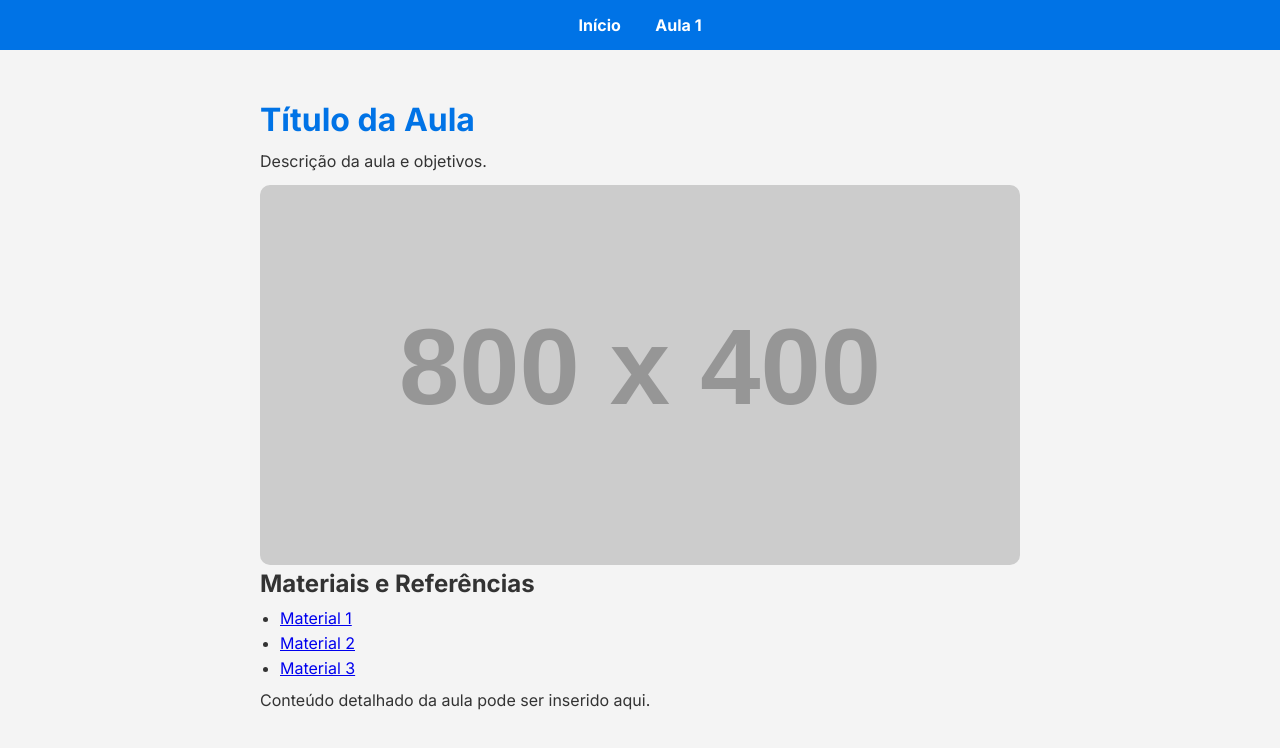
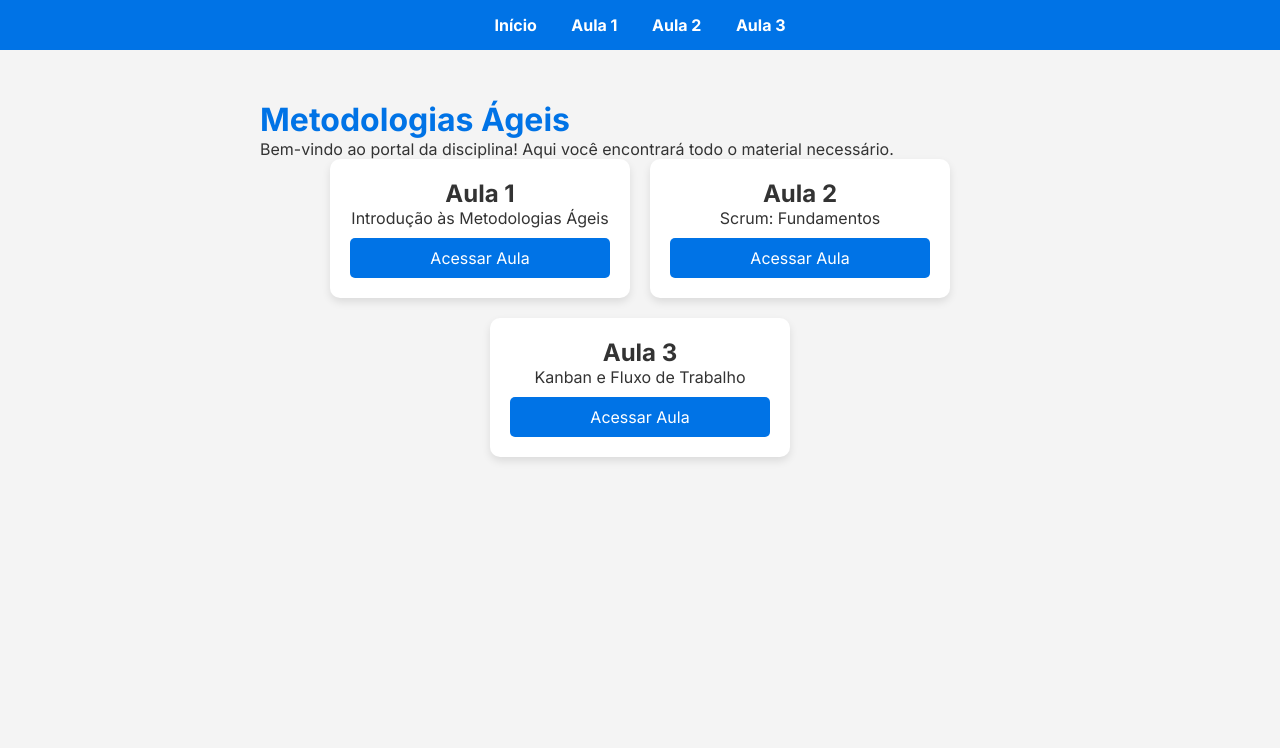
Before and after one commit to andresabcb/projetoagil, a plain HTML site: page index.html in a window 1280 px wide. Drawn offline with Linux system fonts and the light colour scheme; placeholder pictures from the web are drawn by us.

Commit message:
atualizando o layout 2

```diff
--- a/index.html
+++ b/index.html
@@ -3,7 +3,7 @@
 <head>
     <meta charset="UTF-8">
     <meta name="viewport" content="width=device-width, initial-scale=1.0">
-    <title>Aula - Título da Aula</title>
+    <title>Metodologias Ágeis</title>
     <link href="https://fonts.googleapis.com/css2?family=Inter:wght@300;400;700&display=swap" rel="stylesheet">
     <style>
         * { margin: 0; padding: 0; box-sizing: border-box; font-family: 'Inter', sans-serif; }
@@ -12,31 +12,37 @@
         .navbar a { color: white; text-decoration: none; margin: 0 15px; font-weight: bold; }
         .container { margin-top: 80px; padding: 20px; text-align: left; max-width: 800px; margin-left: auto; margin-right: auto; }
         h1 { color: #0073e6; }
-        .content img { width: 100%; border-radius: 10px; margin-top: 10px; }
-        .content p { margin-top: 10px; line-height: 1.6; }
-        .content ul { margin-top: 10px; padding-left: 20px; }
-        .content ul li { margin-bottom: 5px; }
+        .grid { display: flex; flex-wrap: wrap; justify-content: center; gap: 20px; }
+        .card { background: white; padding: 20px; border-radius: 10px; box-shadow: 0 4px 8px rgba(0,0,0,0.1); width: 300px; text-align: center; }
+        .card a { display: block; margin-top: 10px; padding: 10px; background: #0073e6; color: white; text-decoration: none; border-radius: 5px; }
     </style>
 </head>
 <body>
     <div class="navbar">
         <a href="index.html">Início</a>
         <a href="aula1.html">Aula 1</a>
-        <!-- <a href="aula2.html">Aula 2</a>
-        <a href="aula3.html">Aula 3</a> -->
+        <a href="aula2.html">Aula 2</a>
+        <a href="aula3.html">Aula 3</a>
     </div>
     <div class="container">
-        <h1>Título da Aula</h1>
-        <div class="content">
-            <p>Descrição da aula e objetivos.</p>
-            <img src="https://via.placeholder.com/800x400" alt="Imagem ilustrativa da aula">
-            <h2>Materiais e Referências</h2>
-            <ul>
-                <li><a href="#" target="_blank">Material 1</a></li>
-                <li><a href="#" target="_blank">Material 2</a></li>
-                <li><a href="#" target="_blank">Material 3</a></li>
-            </ul>
-            <p>Conteúdo detalhado da aula pode ser inserido aqui.</p>
+        <h1>Metodologias Ágeis</h1>
+        <p>Bem-vindo ao portal da disciplina! Aqui você encontrará todo o material necessário.</p>
+        <div class="grid">
+            <div class="card">
+                <h2>Aula 1</h2>
+                <p>Introdução às Metodologias Ágeis</p>
+                <a href="aula1.html">Acessar Aula</a>
+            </div>
+            <div class="card">
+                <h2>Aula 2</h2>
+                <p>Scrum: Fundamentos</p>
+                <a href="aula2.html">Acessar Aula</a>
+            </div>
+            <div class="card">
+                <h2>Aula 3</h2>
+                <p>Kanban e Fluxo de Trabalho</p>
+                <a href="aula3.html">Acessar Aula</a>
+            </div>
         </div>
     </div>
 </body>
```
